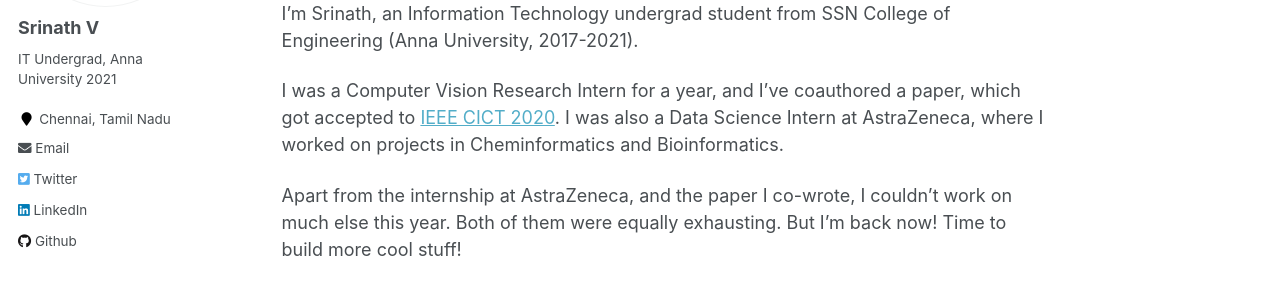
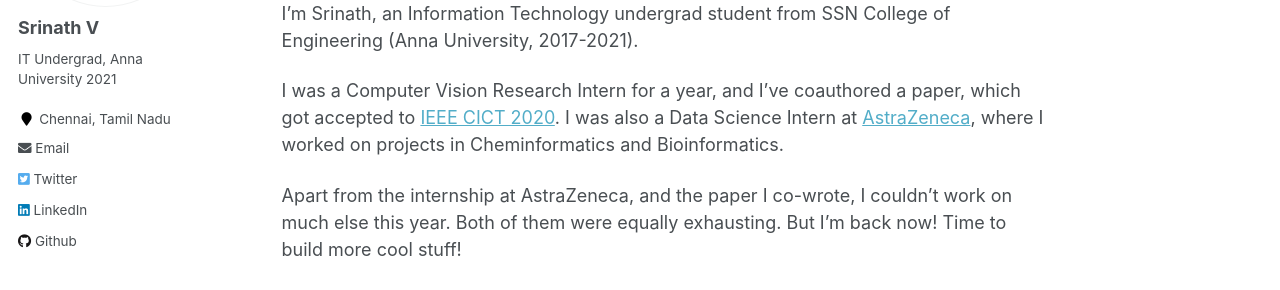
Before and after one commit to srinathvrao/srinathvrao.github.io, a Jekyll site: the page built from _pages/about.md, in a window 1280 px wide and 945 px high. Shown: the part 288-578 px from the top of the window. Built offline with Jekyll 4.4.1, drawn with Linux system fonts in a browser that asks for light colours; part of the change alters nothing that is shown.

```diff
--- a/_pages/about.md
+++ b/_pages/about.md
@@ -14,7 +14,7 @@ I hope you're doing fine. Please do wear a mask and take precautions until we ge
 
 I'm Srinath, an Information Technology undergrad student from SSN College of Engineering (Anna University, 2017-2021).
 
-I was a Computer Vision Research Intern for a year, and I've coauthored a paper, which got accepted to [IEEE CICT 2020](http://www.cict2020.iiitdm.ac.in/). I was also a Data Science Intern at AstraZeneca, where I worked on projects in Cheminformatics and Bioinformatics.
+I was a Computer Vision Research Intern for a year, and I've coauthored a paper, which got accepted to [IEEE CICT 2020](http://www.cict2020.iiitdm.ac.in/). I was also a Data Science Intern at [AstraZeneca](https://www.linkedin.com/company/astrazeneca/), where I worked on projects in Cheminformatics and Bioinformatics.
 
 Apart from the internship at AstraZeneca, and the paper I co-wrote, I couldn't work on much else this year. Both of them were equally exhausting. But I'm back now! Time to build more cool stuff!
 
```
